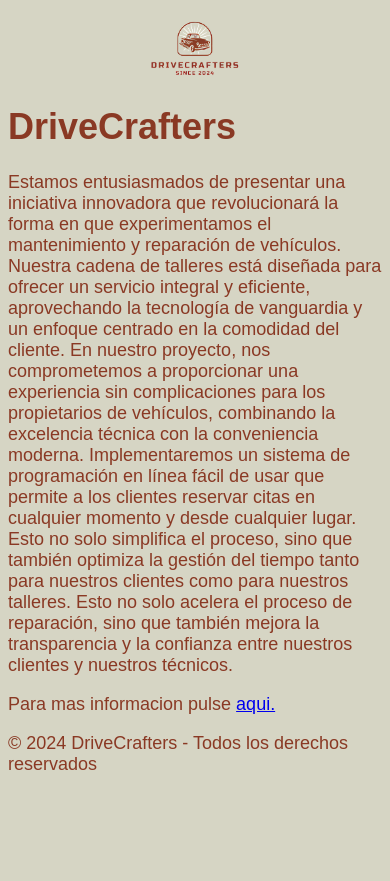
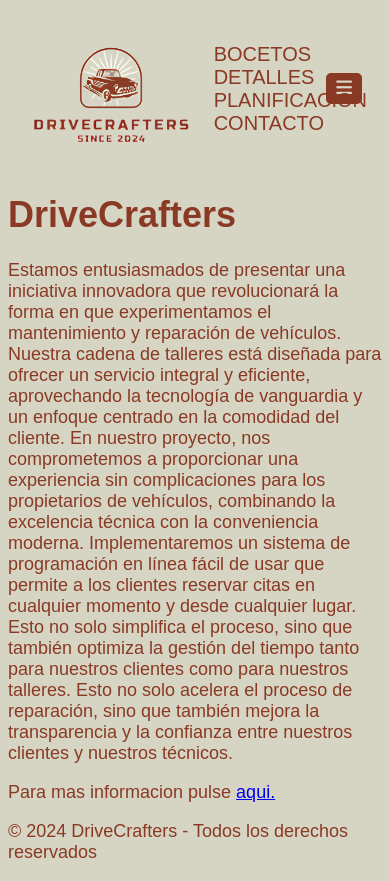
Before and after one commit to marcosgcr3/SW, a PHP site: page / in a window 390 px wide. Before the commit the page ends 770 px from the top, so only its background shows below. Run offline with PHP 8.4, Linux system fonts and the light colour scheme; some libraries are stand-ins or nearby versions.

Commit message:
Estructura general y nav responsive a medias

```diff
--- a/Practica1/css/index.css
+++ b/Practica1/css/index.css
@@ -1,13 +1,73 @@
+
 body{
     background-color: #d6d5c4;
     color: #8a3924;
     font-size: 18px;
     font-family: 'Arial';
 }
-.center {
-    display: block;
-    margin-left: auto;
-    margin-right: auto;
-    width: 25%;
-    height: 25%;
+.img {
+    width: 50%;
+    height: 50%;
+
+    max-width: 350px;}
+.container-encabezado{
+
+    /*position: fixed;*/
+
+    width: 100%;
+    top: 0;
+    left: 0;
+
 }
+.container-encabezado header{
+
+    margin: auto;
+    display: flex;
+    justify-content: space-between;
+    align-items: center;
+    padding: 15px 20px;
+}
+.container-encabezado  header ul{ /*pongo la lista en una fila */
+    display: flex;
+    list-style: none;
+}
+.container-encabezado header ul li a{
+
+    font-size: 20px;
+
+    color: #8a3924;
+    margin: 0 20px;
+    padding: 3px;
+    text-decoration: none;
+}
+.nav-responsive{
+    background-color: #8a3924;
+    color: #d6d5c4;
+    padding: 5px 10px;
+    border-radius: 5px;
+    cursor: pointer;
+    display: none;
+}
+
+ /*si la screen es menor a 1000 px implementados una nav bar para movernos por el menu
+ quitamos la nav normal y bloqueamos la de navegacion*/
+@media screen and (max-width: 1000px){
+    nav{
+        display: none;
+    }
+    .nav-responsive{
+        display: block;
+    }
+    nav.responsive{
+        display: block;
+        position: absolute;
+        right: 0;
+
+    }
+    nav.responsive ul{ /*pongo la lista en columnas */
+        display: block !important;
+
+    }
+
+
+}
--- a/Practica1/index.html
+++ b/Practica1/index.html
@@ -5,21 +5,41 @@
         <meta charset="UTF-8">
         <meta http-equiv="X-UA-Compatible" content="IE=edge">
         <meta name="viewport" content="width=device-width, initial-scale=1.0">
+        <link rel="stylesheet" href="https://cdnjs.cloudflare.com/ajax/libs/font-awesome/6.1.2/css/all.min.css"/>
         <title>DriveCrafters</title>
     </head>
+    <body>
 
-    <body>
-        <img src="img/LogoFondo.png" alt="Logo" height="300" class="center">
-        <h1>DriveCrafters</h1>
-        <p>Estamos entusiasmados de presentar una iniciativa innovadora que revolucionará la forma en que experimentamos el mantenimiento y reparación de vehículos. Nuestra cadena de talleres está diseñada para ofrecer un servicio integral y eficiente, aprovechando la tecnología de vanguardia y un enfoque centrado en la comodidad del cliente.
+
+        <div class="container-encabezado">
+            <header>
+            <img src="img/LogoFondo.png" alt="Logo" height="300" class="img">
+            <nav id="nav" class="responsive" >
+            <ul>
+                <li><a href="bocetos.html" >BOCETOS</a></li>
+                <li><a href="detalles.html" >DETALLES</a></li>
+                <li><a href="planificacion.html" >PLANIFICACION</a></li>
+                <li><a href="contacto.html" >CONTACTO</a></li>
+            </ul>
+            </nav>
+            <div class="nav-responsive">
+                <i class="fa-solid fa-bars"></i>
+            </div>
+
+           </header>
+        </div>
+
+        <div class="text">
+            <h1>DriveCrafters</h1>
+            <p>Estamos entusiasmados de presentar una iniciativa innovadora que revolucionará la forma en que experimentamos el mantenimiento y reparación de vehículos. Nuestra cadena de talleres está diseñada para ofrecer un servicio integral y eficiente, aprovechando la tecnología de vanguardia y un enfoque centrado en la comodidad del cliente.
             En nuestro proyecto, nos comprometemos a proporcionar una experiencia sin complicaciones para los propietarios de vehículos, combinando la excelencia técnica con la conveniencia moderna. Implementaremos un sistema de programación en línea fácil de usar que permite a los clientes reservar citas en cualquier momento y desde cualquier lugar. Esto no solo simplifica el proceso, sino que también optimiza la gestión del tiempo tanto para nuestros clientes como para nuestros talleres.
             Esto no solo acelera el proceso de reparación, sino que también mejora la transparencia y la confianza entre nuestros clientes y nuestros técnicos.
-        </p>
-        <p>Para mas informacion pulse <a href="contacto.html">aqui.</a> </p>
+            </p>
+            <p>Para mas informacion pulse <a href="contacto.html">aqui.</a> </p>
+        </div>
 
         <footer>
             <p>&copy; 2024 DriveCrafters - Todos los derechos reservados</p>
-
         </footer>
 
         <script src="" async defer></script>
```
